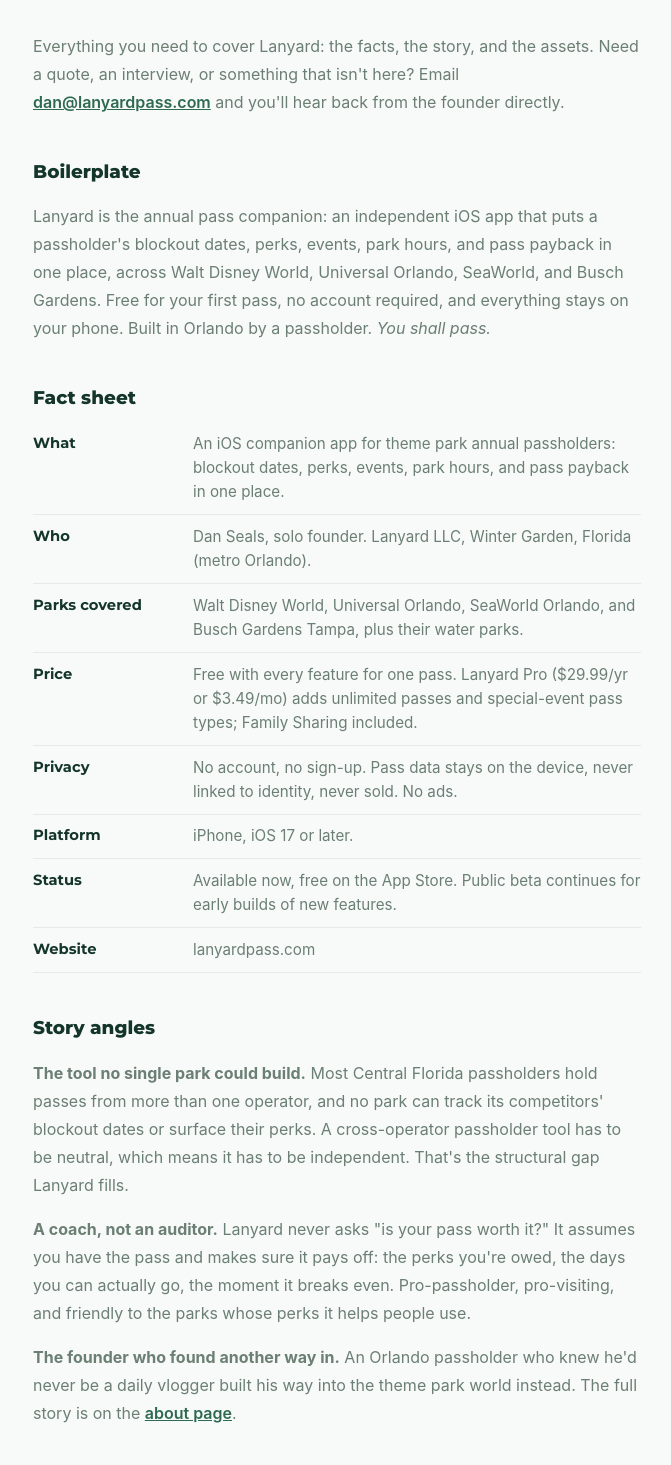
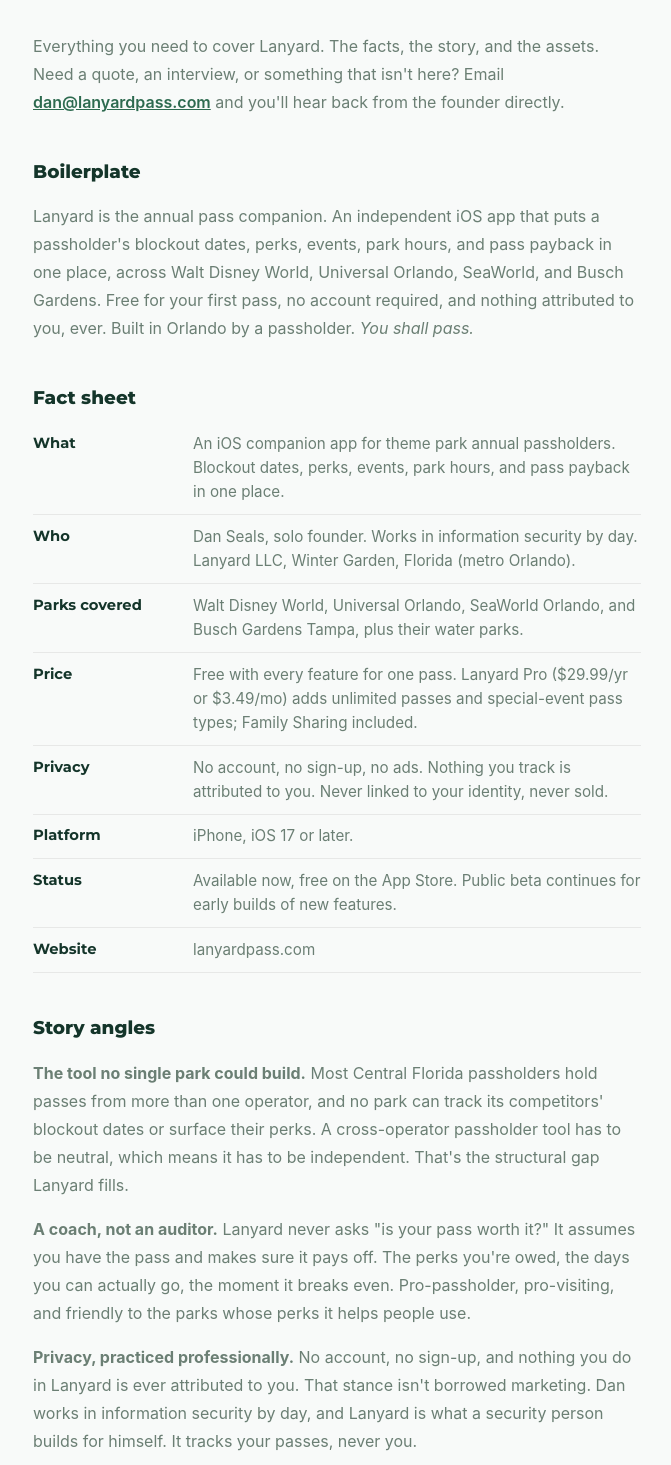
Before and after one commit to lanyardpass/lanyard-landing, an Astro site: page /press in a window 1280 px wide. Shown: the part 286-1751 px from the top of the page, without its empty margins (303-974 px from the left). Built offline with nearby package versions, Linux system fonts and the light colour scheme; Astro itself is replaced by a stand-in of ours.

Commit message:
copy(press+about): non-attribution privacy framing — infosec story angle + Who row, boilerplate/fact-sheet overclaims fixed (nothing 'stays on the phone' claims), Tracks-your-passes-never-you closer, mid-sentence colon sweep

```diff
--- a/src/pages/press.astro
+++ b/src/pages/press.astro
@@ -8,11 +8,11 @@ import Layout from '@/layouts/Layout.astro';
 export const prerender = true;
 
 const FACTS: Array<[string, string]> = [
-  ['What', 'An iOS companion app for theme park annual passholders: blockout dates, perks, events, park hours, and pass payback in one place.'],
-  ['Who', 'Dan Seals, solo founder. Lanyard LLC, Winter Garden, Florida (metro Orlando).'],
+  ['What', 'An iOS companion app for theme park annual passholders. Blockout dates, perks, events, park hours, and pass payback in one place.'],
+  ['Who', 'Dan Seals, solo founder. Works in information security by day. Lanyard LLC, Winter Garden, Florida (metro Orlando).'],
   ['Parks covered', 'Walt Disney World, Universal Orlando, SeaWorld Orlando, and Busch Gardens Tampa, plus their water parks.'],
   ['Price', 'Free with every feature for one pass. Lanyard Pro ($29.99/yr or $3.49/mo) adds unlimited passes and special-event pass types; Family Sharing included.'],
-  ['Privacy', 'No account, no sign-up. Pass data stays on the device, never linked to identity, never sold. No ads.'],
+  ['Privacy', 'No account, no sign-up, no ads. Nothing you track is attributed to you. Never linked to your identity, never sold.'],
   ['Platform', 'iPhone, iOS 17 or later.'],
   ['Status', 'Available now, free on the App Store. Public beta continues for early builds of new features.'],
   ['Website', 'lanyardpass.com'],
@@ -39,17 +39,17 @@ const SCREENSHOTS = [
 ---
 <Layout
   title="Press — Lanyard"
-  description="Press kit for Lanyard, the annual pass companion app: fact sheet, story angles, founder background, and downloadable logos and screenshots."
+  description="Press kit for Lanyard, the annual pass companion app. Fact sheet, story angles, founder background, and downloadable logos and screenshots."
 >
   <article class="legal">
     <div class="legal__inner">
       <p class="kicker legal__label">Press</p>
       <h1 class="display legal__title">Press kit</h1>
 
-      <p class="legal__lead">Everything you need to cover Lanyard: the facts, the story, and the assets. Need a quote, an interview, or something that isn't here? Email <a href="mailto:dan@lanyardpass.com">dan@lanyardpass.com</a> and you'll hear back from the founder directly.</p>
+      <p class="legal__lead">Everything you need to cover Lanyard. The facts, the story, and the assets. Need a quote, an interview, or something that isn't here? Email <a href="mailto:dan@lanyardpass.com">dan@lanyardpass.com</a> and you'll hear back from the founder directly.</p>
 
       <h2>Boilerplate</h2>
-      <p>Lanyard is the annual pass companion: an independent iOS app that puts a passholder's blockout dates, perks, events, park hours, and pass payback in one place, across Walt Disney World, Universal Orlando, SeaWorld, and Busch Gardens. Free for your first pass, no account required, and everything stays on your phone. Built in Orlando by a passholder. <em>You shall pass.</em></p>
+      <p>Lanyard is the annual pass companion. An independent iOS app that puts a passholder's blockout dates, perks, events, park hours, and pass payback in one place, across Walt Disney World, Universal Orlando, SeaWorld, and Busch Gardens. Free for your first pass, no account required, and nothing attributed to you, ever. Built in Orlando by a passholder. <em>You shall pass.</em></p>
 
       <h2>Fact sheet</h2>
       <dl class="facts">
@@ -63,7 +63,8 @@ const SCREENSHOTS = [
 
       <h2>Story angles</h2>
       <p><strong>The tool no single park could build.</strong> Most Central Florida passholders hold passes from more than one operator, and no park can track its competitors' blockout dates or surface their perks. A cross-operator passholder tool has to be neutral, which means it has to be independent. That's the structural gap Lanyard fills.</p>
-      <p><strong>A coach, not an auditor.</strong> Lanyard never asks "is your pass worth it?" It assumes you have the pass and makes sure it pays off: the perks you're owed, the days you can actually go, the moment it breaks even. Pro-passholder, pro-visiting, and friendly to the parks whose perks it helps people use.</p>
+      <p><strong>A coach, not an auditor.</strong> Lanyard never asks "is your pass worth it?" It assumes you have the pass and makes sure it pays off. The perks you're owed, the days you can actually go, the moment it breaks even. Pro-passholder, pro-visiting, and friendly to the parks whose perks it helps people use.</p>
+      <p><strong>Privacy, practiced professionally.</strong> No account, no sign-up, and nothing you do in Lanyard is ever attributed to you. That stance isn't borrowed marketing. Dan works in information security by day, and Lanyard is what a security person builds for himself. It tracks your passes, never you.</p>
       <p><strong>The founder who found another way in.</strong> An Orlando passholder who knew he'd never be a daily vlogger built his way into the theme park world instead. The full story is on the <a href="/about">about page</a>.</p>
 
       <h2>Assets</h2>
```
Also changed, not shown: src/pages/about.astro (+7 -7 lines).
